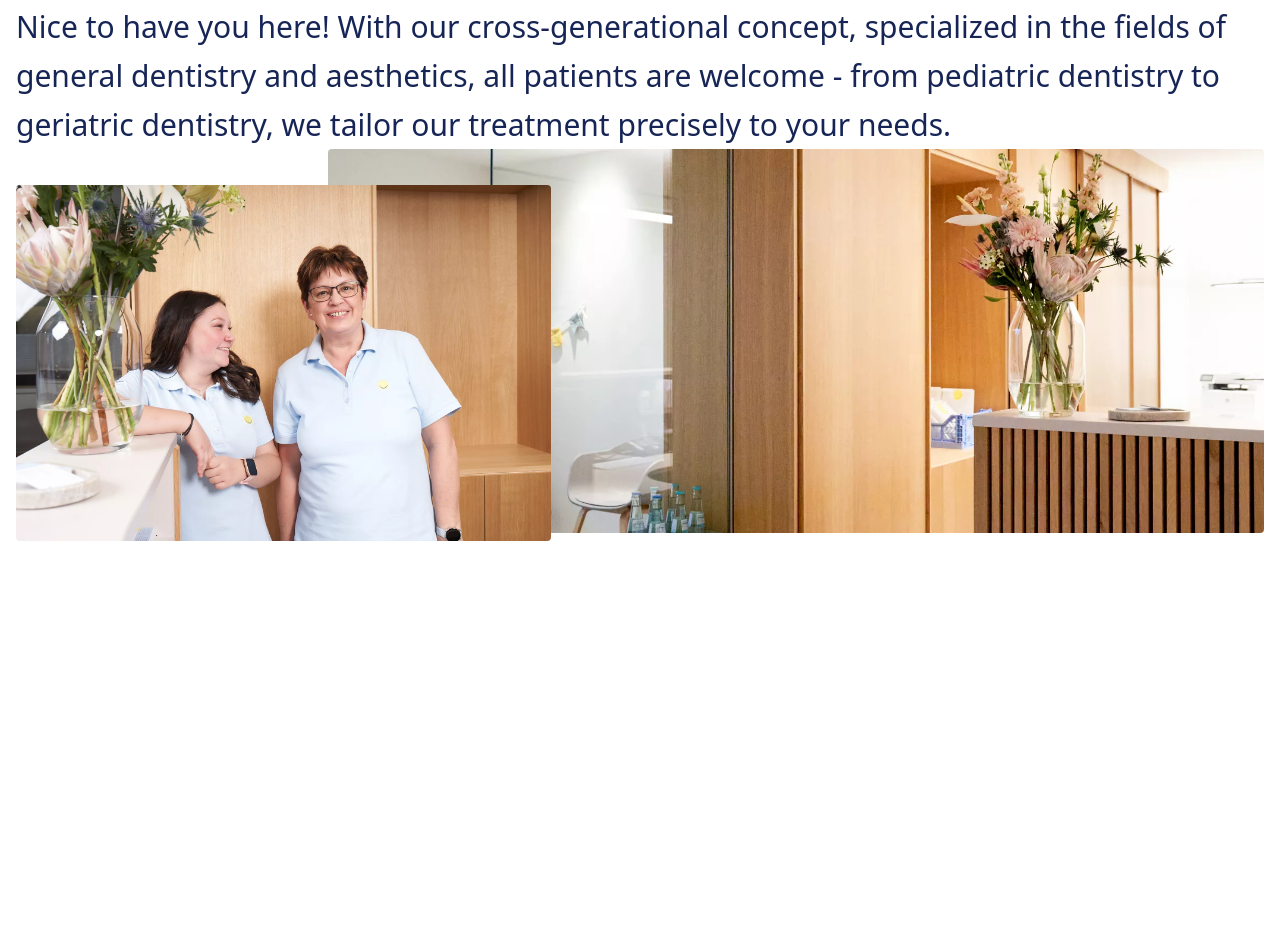
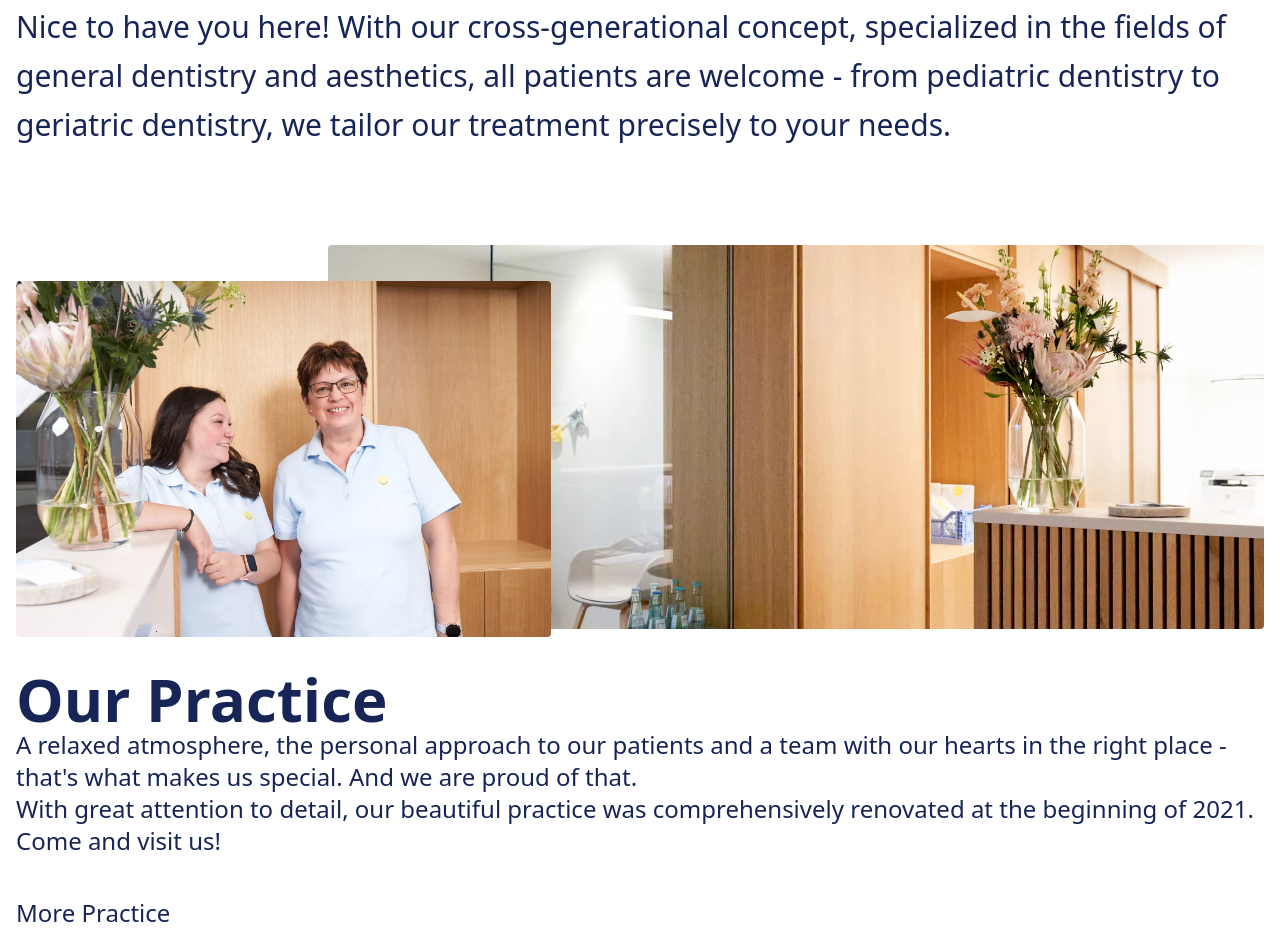
Before and after one commit to BirasaDivine/Dentist_Tailwind_clone_theGym, a website: page Tailwindclone3/index.html in a window 1280 px wide. Shown: the part 1177-2106 px from the top of the page. Before the commit the page ends 1718 px from the top, so only its background shows below. Drawn offline with Linux system fonts and the light colour scheme.

Commit message:
Third section

```diff
--- a/Tailwindclone3/index.html
+++ b/Tailwindclone3/index.html
@@ -58,11 +58,24 @@
                     tailor our treatment precisely to your needs.</p>
             </div>
         </div>
-        <div>
-            <div class="relative">
+        <div id="Third section">
+            <div class="relative mt-24">
                 <img class="w-3/4 relative rounded object-cover h-96 ml-auto" src="./images/Furniture.webp"
                     alt="funriture" />
                 <img class="w-3/7 absolute rounded -bottom-2" src="./images/two women.webp" alt="funriture" />
+            </div>
+            <div class="flex flex-col mt-10">
+                <h1 class="text-6xl font-bold text-blue-950">Our Practice</h1>
+                <p class="text-blue-950 text-2xl">A relaxed atmosphere, the personal approach to our patients and a team
+                    with our
+                    hearts in the right
+                    place - that's what makes us special. And we are proud of that.</p>
+                <p class="text-blue-950 text-2xl">With great attention to detail, our beautiful practice was
+                    comprehensively
+                    renovated at the beginning
+                    of 2021.
+                    Come and visit us!</p>
+                <h2 class="text-blue-950 mt-10 text-2xl">More Practice</h2>
             </div>
         </div>
 
```
Also changed, not shown: Tailwindclone3/src/output.css.
